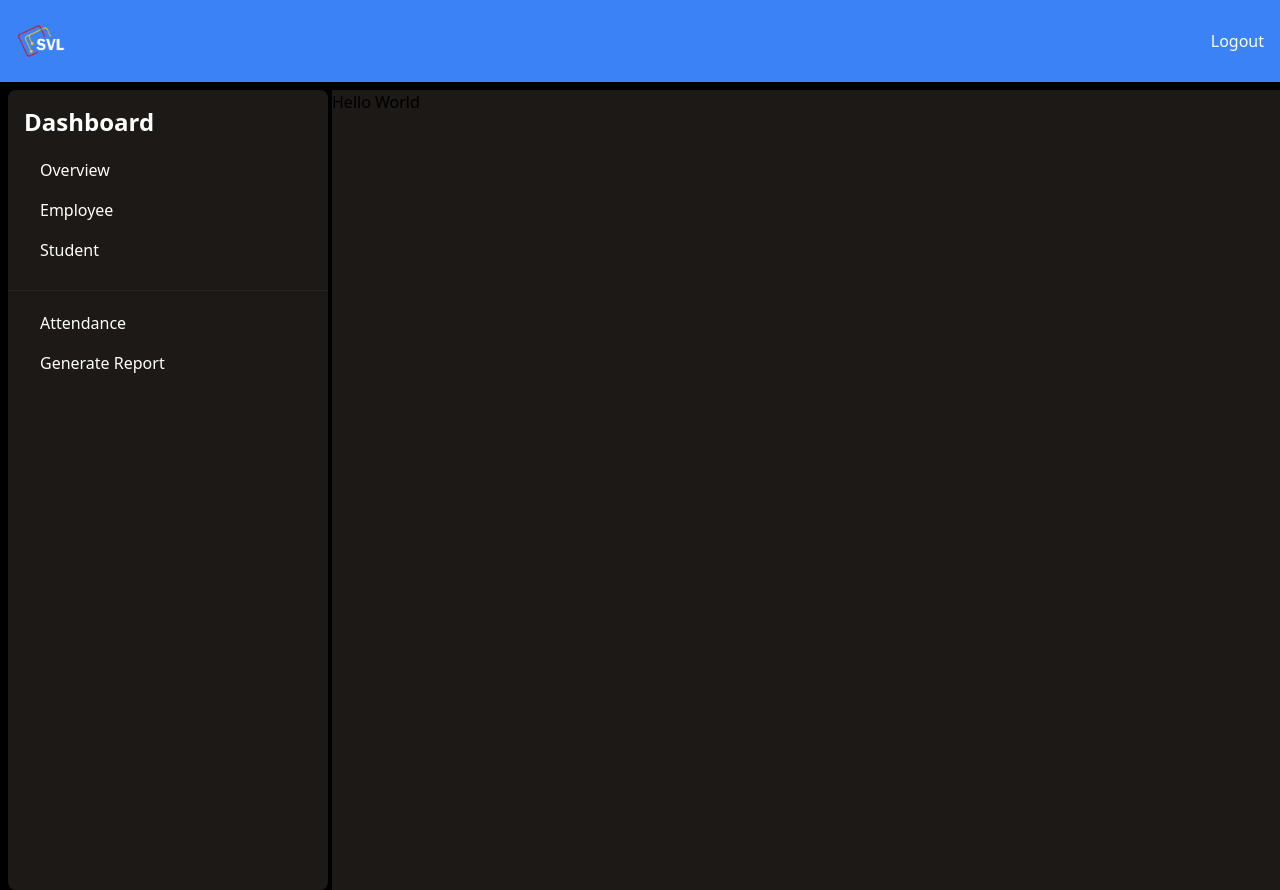
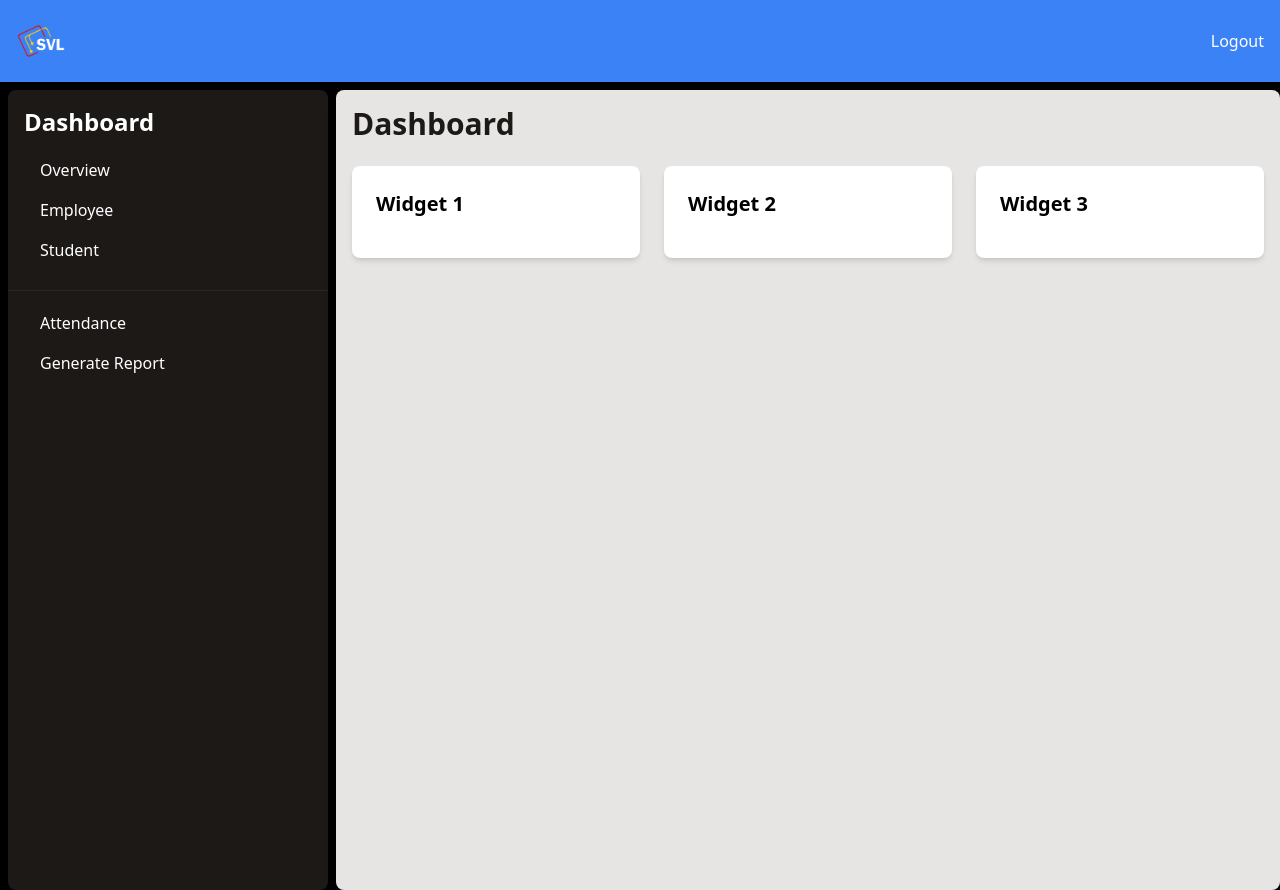
Before and after one commit to sir-george2500/employee_Time_Management_system_fontend, a Next.js app: page /dashboard in a window 1280 px wide. Built offline with nearby package versions, Linux system fonts and the light colour scheme.

Commit message:
added improvement for the dashboard view

```diff
--- a/components/dashboard_components/DashboardView.jsx
+++ b/components/dashboard_components/DashboardView.jsx
@@ -1,9 +1,29 @@
+const DashboardView = () => {
+  return (
+    <div className="flex-1 flex">
+      <div className="flex-1 ml-2 mt-2 h-screen bg-stone-200 rounded-lg shadow-lg p-4">
+        <h1 className="text-3xl font-bold mb-6 text-stone-900">Dashboard</h1>
 
-const DashboardView = () => {
-  // Add your sidebar content here
-  return (
-    <div className="ml-1 mt-2 h-screen bg-stone-900 flex-1">
-      <p>Hello World</p>
+        <div className="grid grid-cols-1 md:grid-cols-2 lg:grid-cols-3 gap-6">
+          {/* Widget 1 */}
+          <div className="bg-white p-6 rounded-lg shadow-md">
+            <h2 className="text-xl font-bold mb-4">Widget 1</h2>
+            {/* Add widget content here */}
+          </div>
+
+          {/* Widget 2 */}
+          <div className="bg-white p-6 rounded-lg shadow-md">
+            <h2 className="text-xl font-bold mb-4">Widget 2</h2>
+            {/* Add widget content here */}
+          </div>
+
+          {/* Widget 3 */}
+          <div className="bg-white p-6 rounded-lg shadow-md">
+            <h2 className="text-xl font-bold mb-4">Widget 3</h2>
+            {/* Add widget content here */}
+          </div>
+        </div>
+      </div>
     </div>
   );
 };
```
